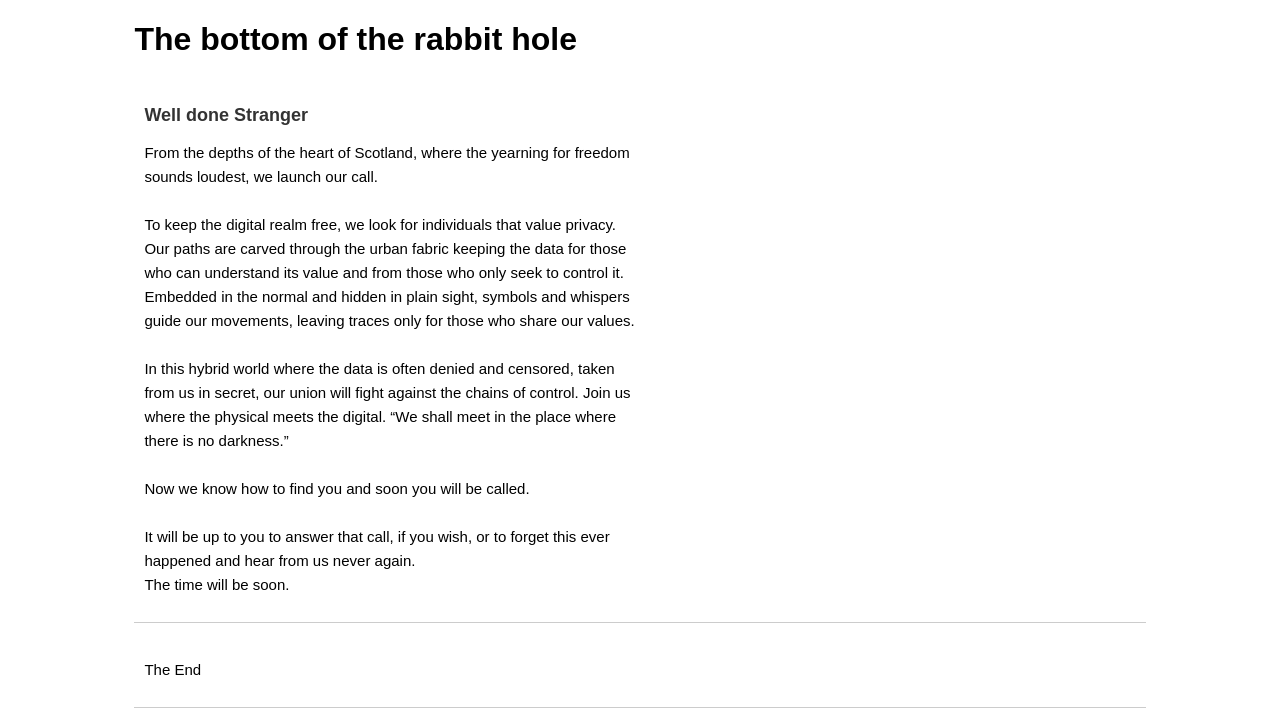
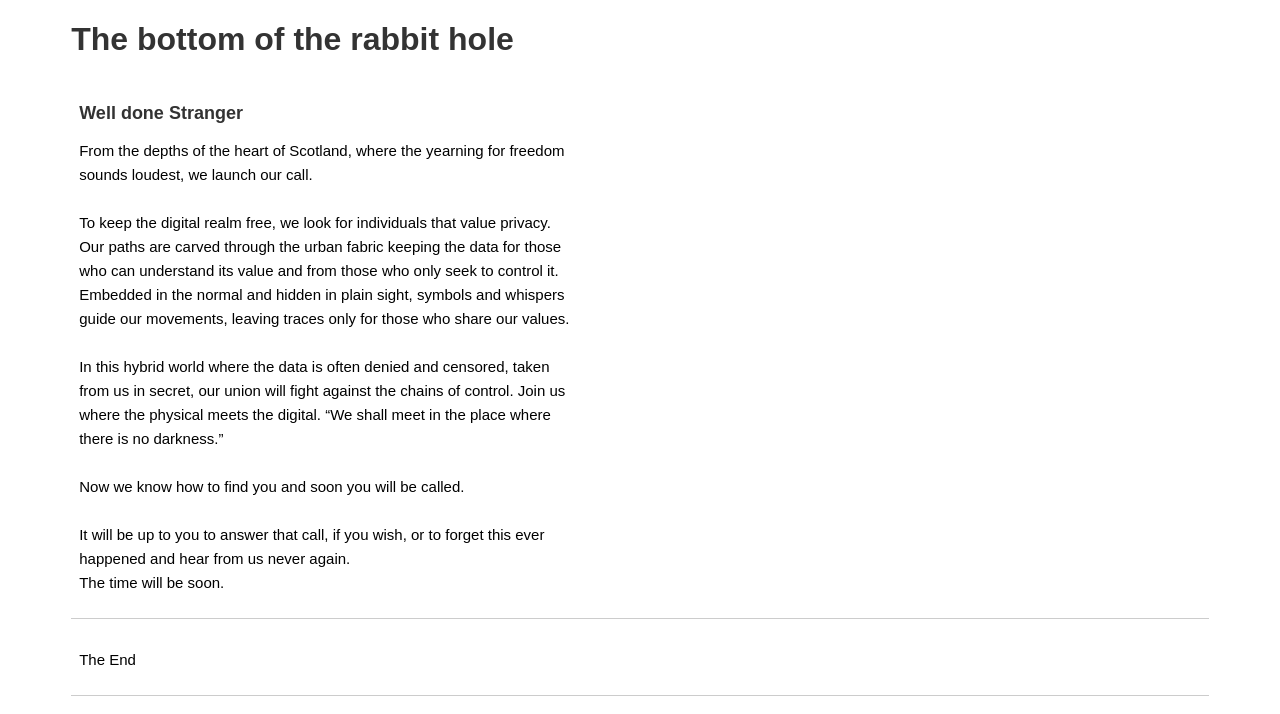
Before and after one commit to 12vblanco/narrative, a plain HTML site: page index.html in a window 1280 px wide. Drawn offline with Linux system fonts and the light colour scheme.

Commit message:
first commit

```diff
--- a/index.html
+++ b/index.html
@@ -9,13 +9,16 @@
         font-family: Arial, sans-serif;
       }
       .forum-container {
-        width: 80%;
+        width: 90%;
         margin: 0 auto;
       }
       .forum-topic {
         border-bottom: 1px solid #ccc;
-        padding: 10px;
-        margin-bottom: 10px;
+        padding: 8px;
+        margin-bottom: 6px;
+      }
+      h1 {
+        color: #333;
       }
       .forum-topic h2 {
         font-size: 18px;
```
